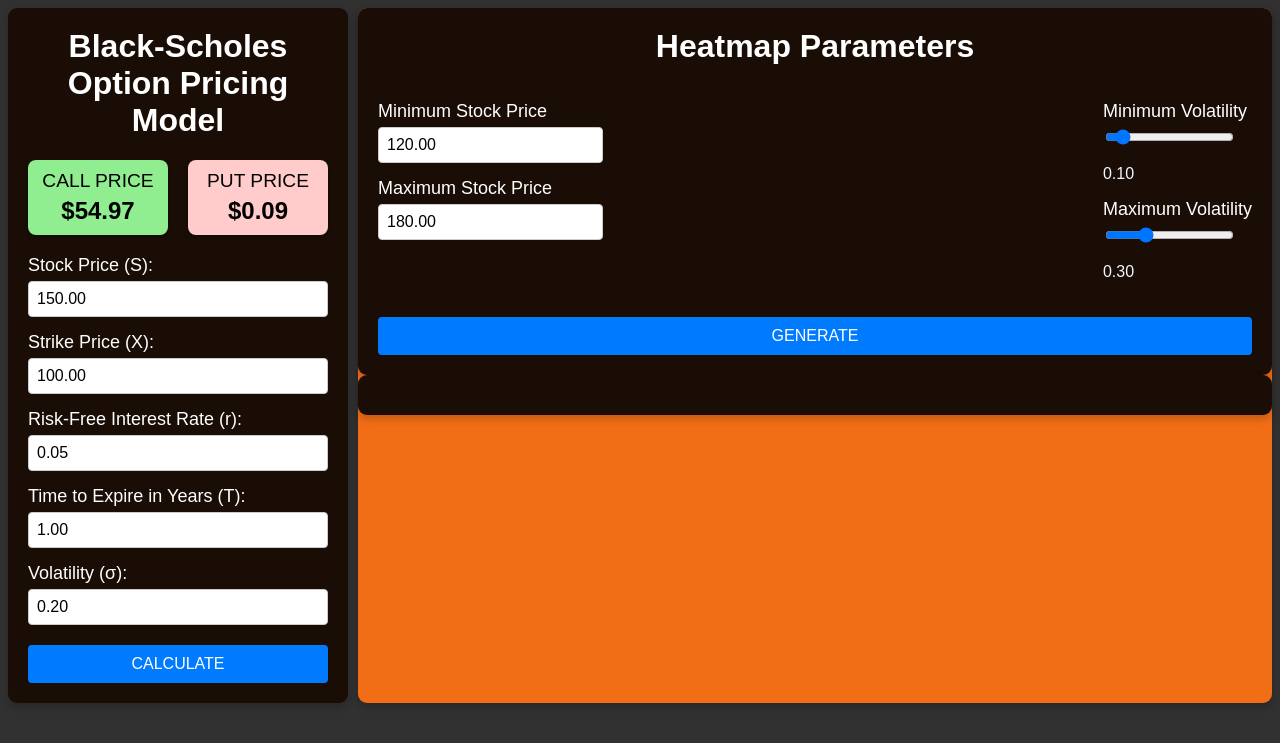
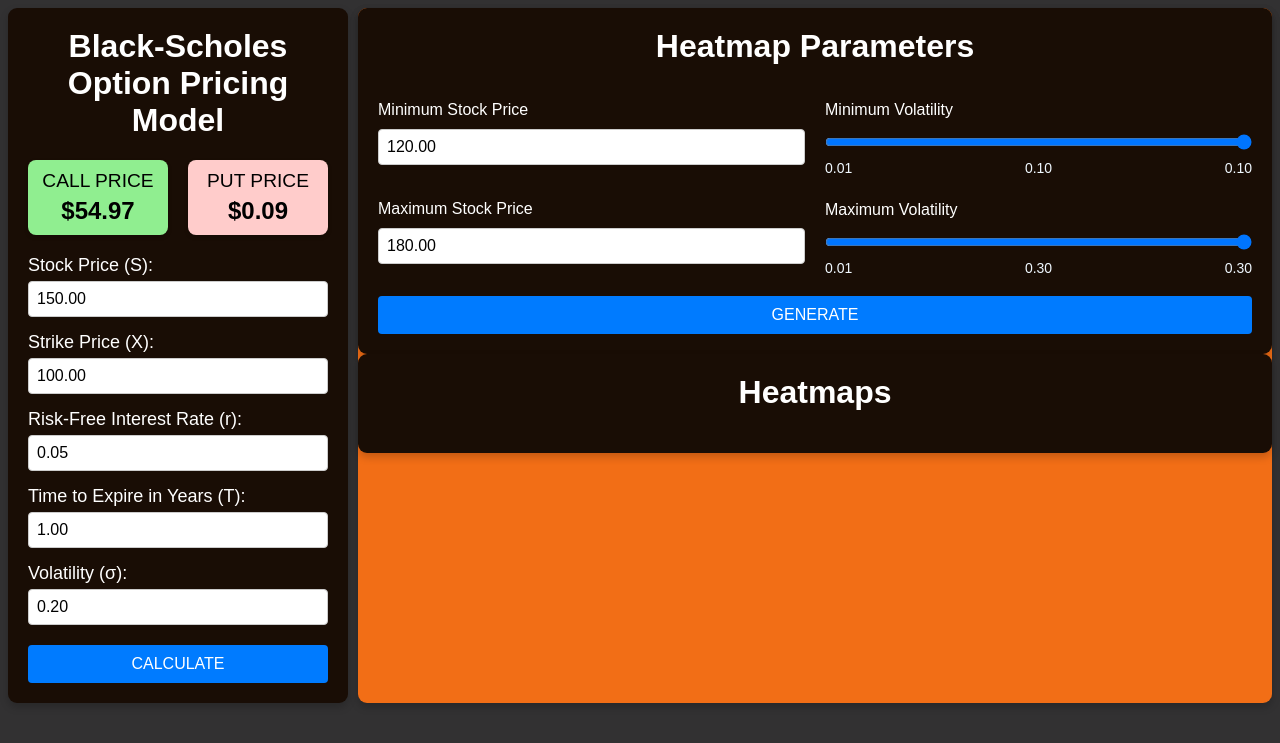
Before and after one commit to PrinceAJ17/OptionsPricing, a Flask app: page / in a window 1280 px wide. Shown: the top 743 px of the page. Run offline with Flask 3, Linux system fonts and the light colour scheme.

Commit message:
Fixed Vol para bugs, added more styling to parameters

```diff
--- a/app.py
+++ b/app.py
@@ -26,37 +26,53 @@ def getFormValue(form, nameOfInput, defaultValue):
         return defaultValue
 
 
-@app.route("/", methods=["POST", "GET"])
+@app.route("/", methods=["GET"])
+def index():
+    S = 150.00
+    X = 100.00
+    r = 0.05
+    T = 1.00
+    sigma = 0.20
+
+    call_price = call(S, X, T, r, sigma)
+    put_price = put(S, X, T, r, sigma)
+
+    MinSP = S*0.8
+    MaxSP = S*1.2
+    minVol = sigma*0.5
+    maxVol = sigma*1.5
+    return render_template(
+        "index.html",
+        call_price=f"${round(call_price, 2):.2f}",
+        put_price=f"${round(put_price, 2):.2f}",
+        stockPrice=f"{S:.2f}",
+        strikePrice=f"{X:.2f}",
+        RFIR=f"{r:.2f}",
+        expiration=f"{T:.2f}",
+        volatility=f"{sigma:.2f}",
+        minStockPrice=f"{MinSP:.2f}",
+        maxStockPrice=f"{MaxSP:.2f}",
+        minVolatility=f"{minVol:.2f}",
+        maxVolatility=f"{maxVol:.2f}"
+    )
+
+
+@app.route("/calc", methods=["POST"])
 def calc():
-    if request.method == "POST":
-        S = getFormValue(request.form,"stockPrice", 150.00)
-        X = getFormValue(request.form,"strikePrice", 100.00)
-        r = getFormValue(request.form,"RFIR", 0.05)
-        T = getFormValue(request.form,"expiration", 1.00)
-        sigma = getFormValue(request.form,"volatility",0.20)
+    S = getFormValue(request.form,"stockPrice", 150.00)
+    X = getFormValue(request.form,"strikePrice", 100.00)
+    r = getFormValue(request.form,"RFIR", 0.05)
+    T = getFormValue(request.form,"expiration", 1.00)
+    sigma = getFormValue(request.form,"volatility",0.20)
 
-        call_price = call(S, X, T, r, sigma)
-        put_price = put(S, X, T, r, sigma)
+    call_price = call(S, X, T, r, sigma)
+    put_price = put(S, X, T, r, sigma)
 
-        MinSP = getFormValue(request.form,"minStockPrice",S*0.8)
-        MaxSP = getFormValue(request.form,"maxStockPrice",S*1.2)
+    MinSP = getFormValue(request.form,"minStockPrice",S*0.8)
+    MaxSP = getFormValue(request.form,"maxStockPrice",S*1.2)
 
-        minVol = getFormValue(request.form,"minVolatility", sigma*0.5)
-        maxVol = getFormValue(request.form,"maxVolatility", sigma*1.5)
-    else:
-        S = 150.00
-        X = 100.00
-        r = 0.05
-        T = 1.00
-        sigma = 0.20
-
-        call_price = call(S, X, T, r, sigma)
-        put_price = put(S, X, T, r, sigma)
-
-        MinSP = S*0.8
-        MaxSP = S*1.2
-        minVol = sigma*0.5
-        maxVol = sigma*1.5
+    minVol = getFormValue(request.form,"minVolatility", sigma*0.5)
+    maxVol = getFormValue(request.form,"maxVolatility", sigma*1.5)
 
     return render_template(
         "index.html",
@@ -73,5 +89,7 @@ def calc():
         maxVolatility=f"{maxVol:.2f}"
     )
 
+
+
 if __name__ == "__main__":
     app.run(debug=True)
--- a/static/myscript.js
+++ b/static/myscript.js
@@ -34,13 +34,3 @@ const num2 = document.querySelector(".myNum2")
 maxVol.addEventListener("input", ()=>{
     num2.textContent = maxVol.value
 })
-
-minVol.addEventListener("change", () => {
-    const minValue = parseFloat(minVol.value);
-    maxVol.min = minValue; // Update the min of maxVol to be the new min
-});
-
-maxVol.addEventListener("change", () => {
-    const maxValue = parseFloat(maxVol.value);
-    minVol.max = maxValue; // Update the max of minVol to be the new max
-});
--- a/static/mystyle.css
+++ b/static/mystyle.css
@@ -157,8 +157,62 @@ input[type="number"]:focus{
     box-shadow: 0 4px 8px rgba(0, 0, 0, 0.2); /* Added subtle shadow for better visual impact */
 }
 
-.Parameters{
+/* Container for parameters */
+.Parameters {
     display: flex;
-    flex-direction: row;
     justify-content: space-between;
+    align-items: flex-start; /* Aligns both SP and Volatility parameters to the top */
+    gap: 20px; /* Adds space between the two columns */
 }
+
+/* Stock Price Parameters (SP) styling */
+.SPParameters {
+    display: flex;
+    flex-direction: column;
+    gap: 20px; /* Added gap for better spacing */
+    width: 50%; /* Ensure both columns take equal width */
+}
+
+/* Volatility Parameters styling */
+.VolatilityParameters {
+    display: flex;
+    flex-direction: column;
+    gap: 20px; /* Increased gap for better spacing */
+    width: 50%; /* Ensure both columns take equal width */
+}
+
+/* Range Input styling for better alignment */
+.VolatilityParameters input[type="range"] {
+    width: 100%;
+    margin: 10px 0; /* Ensures space around range input */
+}
+
+/* Align labels and inputs properly */
+.VolatilityParameters label{
+    margin-bottom: 5px;
+    font-size: 16px;
+    color: white;
+}
+.SPParameters label {
+    margin-bottom: 10px;
+    font-size: 16px;
+    color: white;
+}
+
+.VolatilityParameters p,
+.SPParameters p {
+    margin: 0;
+    font-size: 14px;
+    display: flex;
+    align-self: normal;
+    justify-content: space-between;
+    color: aliceblue;
+}
+
+/* Style for min and max container */
+.minVolCont, .maxVolCont, .MinSpCont, .MaxSpCont {
+    display: flex;
+    flex-direction: column;
+    align-items: flex-start; /* Aligns labels and inputs to the left */
+    width: 100%; /* Full width to match input range and text */
+}
--- a/templates/index.html
+++ b/templates/index.html
@@ -10,7 +10,7 @@
 <body>
     <div class="container">
         <div class="OptionsPricingCalc">
-            <form id="formSubmission" method="POST">
+            <form id="formSubmission" method="POST" action="/calc">
                 <h1>Black-Scholes Option Pricing Model</h1>
                 <div class="ResultsDisplay">
                     <div class="result-card call">
@@ -41,31 +41,45 @@
             </form>
         </div>
         <div class="Heatmap">
-            <form id="heatSubmission" method="POST">
+            <form id="heatSubmission" method="POST" action="/heatmap">
                 <div class="HeatmapParameters">
                     <h1>Heatmap Parameters</h1>
                     <div class="Parameters">
                         <div class="SPParameters">
+                            <div class="MinSpCont">
                                 <label for="minStockPrice">Minimum Stock Price</label>
                                 <input type="number" id="minStockPrice" name="minStockPrice" value="{{minStockPrice}}" step="0.01">
-
+                            </div>
+                            <div class="MaxSpCont">
                                 <label for="maxStockPrice">Maximum Stock Price</label>
                                 <input type="number" id="maxStockPrice" name="maxStockPrice" value="{{maxStockPrice}}" step="0.01">
                             </div>
+                        </div>
                         <div class="VolatilityParameters">
+                            <div class="minVolCont">
                                 <label for="minVolatility">Minimum Volatility</label>
-                            <input id="minVolatility" name="minVolatility" type="range" min="0.01" max="1" step="0.01" value="{{minVolatility}}">
-                            <p><span class="myNum1" style="color: aliceblue;">{{minVolatility}}</span></p>
-
+                                <input id="minVolatility" name="minVolatility" type="range" min="0.01" max="{{minVolatility}}" step="0.01" value="{{minVolatility}}">
+                                <p>
+                                    <span>0.01</span>
+                                    <span class="myNum1">{{minVolatility}}</span>
+                                    <span>{{minVolatility}}</span>
+                                </p>
+                            </div>
+                            <div class="maxVolCont">
                                 <label for="maxVolatility">Maximum Volatility</label>
-                            <input id="maxVolatility" name="maxVolatility" type="range" min="0.01" max="1" step="0.01" value="{{maxVolatility}}">
-                            <p><span class="myNum2" style="color: aliceblue;">{{maxVolatility}}</span></p>
+                                <input id="maxVolatility" name="maxVolatility" type="range" min="0.01" max="{{maxVolatility}}" step="0.01" value="{{maxVolatility}}">
+                                <p>
+                                    <span>0.01</span>
+                                    <span class="myNum2">{{maxVolatility}}</span>
+                                    <span>{{maxVolatility}}</span>
+                                </p>
+                            </div>
                         </div>
                     </div>
                     <button type="submit">GENERATE</button>
                 </div>
                 <div class="HeatmapGraphs">
-
+                    <h1>Heatmaps</h1>
                 </div>
             </form>
         </div>
```
Lines whose indentation alone changed are shown as unchanged.
